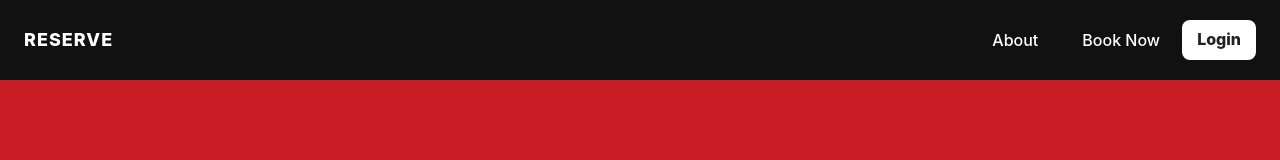
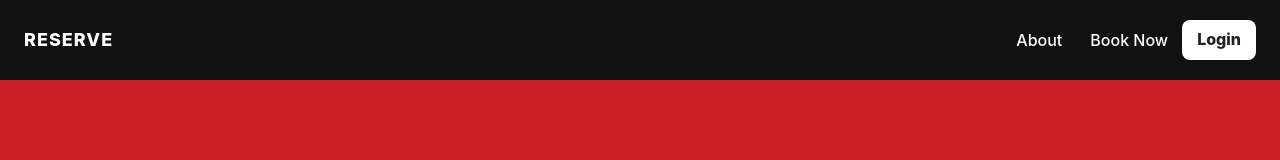
Before and after one commit to James-Lee-01/reserve, a React (Create React App) app: page / in a window 1280 px wide. Shown: the top 160 px of the page. Built offline with nearby package versions, Linux system fonts and the light colour scheme; a web font is replaced by a local one.

Commit message:
feat: navbar adjust

```diff
--- a/src/components/Navbar/Navbar.jsx
+++ b/src/components/Navbar/Navbar.jsx
@@ -2,10 +2,11 @@ import Swal from 'sweetalert2'
 import styles from './Navbar.module.scss'
 import { useNavigate } from "react-router-dom";
 import { useAuthContext } from '../../contexts/AuthContext';
+import { Link } from 'react-router-dom'
 
 export default function Navbar() {
   const navigate = useNavigate();
-  const { logout, isAuthenticated } = useAuthContext()
+  const { logout, isAuthenticated } = useAuthContext();
 
   const handleReserveClick = () => {
     // 導向到 Route path='*'
@@ -14,14 +15,14 @@ export default function Navbar() {
 
     const homeElement = document.getElementById("home");
     if (homeElement) {
-      homeElement.scrollIntoView({behavior: "smooth"})
+      homeElement.scrollIntoView({ behavior: "smooth" });
     }
   };
 
   const handleLoginClick = () => {
     if (isAuthenticated) {
-      logout()
-      navigate("/")
+      logout();
+      navigate("/");
     } else {
       // 導向到 LoginPage
       navigate("/login");
@@ -41,14 +42,13 @@ export default function Navbar() {
     if (aboutElement) {
       aboutElement.scrollIntoView({ behavior: "smooth" });
     }
-  }
+  };
 
   const handleBrowseAll = () => {
     // 導向BrowseAllPage
     if (isAuthenticated) {
       navigate("/browse/all");
       window.scrollTo(0, 0);
-
     } else {
       Swal.fire({
         toast: true,
@@ -68,11 +68,9 @@ export default function Navbar() {
             loginElement.scrollIntoView();
           }
         }
-      })
+      });
     }
-  }
-
-
+  };
 
   const AccountBtn = () => {
     const handleAccountClick = () => {
@@ -90,7 +88,25 @@ export default function Navbar() {
         Account
       </button>
     );
-  }
+  };
+
+  //My Favorites Cafe Btn
+  const MyFavoriteBtn = () => {
+    return (
+      <Link to={"/browse/favorite"} className={styles.navBtn}>
+        Favorites
+      </Link>
+    );
+  };
+
+  //My Store Btn
+  const MyStoreBtn = () => {
+    return (
+      <Link to={"/store"} className={styles.navBtn}>
+        My Store
+      </Link>
+    );
+  };
 
   return (
     <div className={styles.navbarContainer}>
@@ -101,8 +117,12 @@ export default function Navbar() {
         About
       </button>
       {/* <button className={styles.navBtn}>All Cafe</button> */}
-      <button className={styles.navBtn} onClick={handleBrowseAll}>Book Now</button>
-      {isAuthenticated && <AccountBtn/>}
+      <button className={styles.navBtn} onClick={handleBrowseAll}>
+        Book Now
+      </button>
+      {isAuthenticated && <MyFavoriteBtn />}
+      {isAuthenticated && <MyStoreBtn />}
+      {isAuthenticated && <AccountBtn />}
       <button className={styles.btn} onClick={handleLoginClick}>
         {isAuthenticated ? "Logout" : "Login"}
       </button>
--- a/src/components/Navbar/Navbar.module.scss
+++ b/src/components/Navbar/Navbar.module.scss
@@ -53,7 +53,7 @@
     text-decoration: none;
     border: none;
     cursor: pointer;
-    margin: 16px;
+    margin: 8px;
 
   }
   .btn {
@@ -79,4 +79,5 @@
     text-align: center;
     cursor: pointer;
   }
+
 }
```
